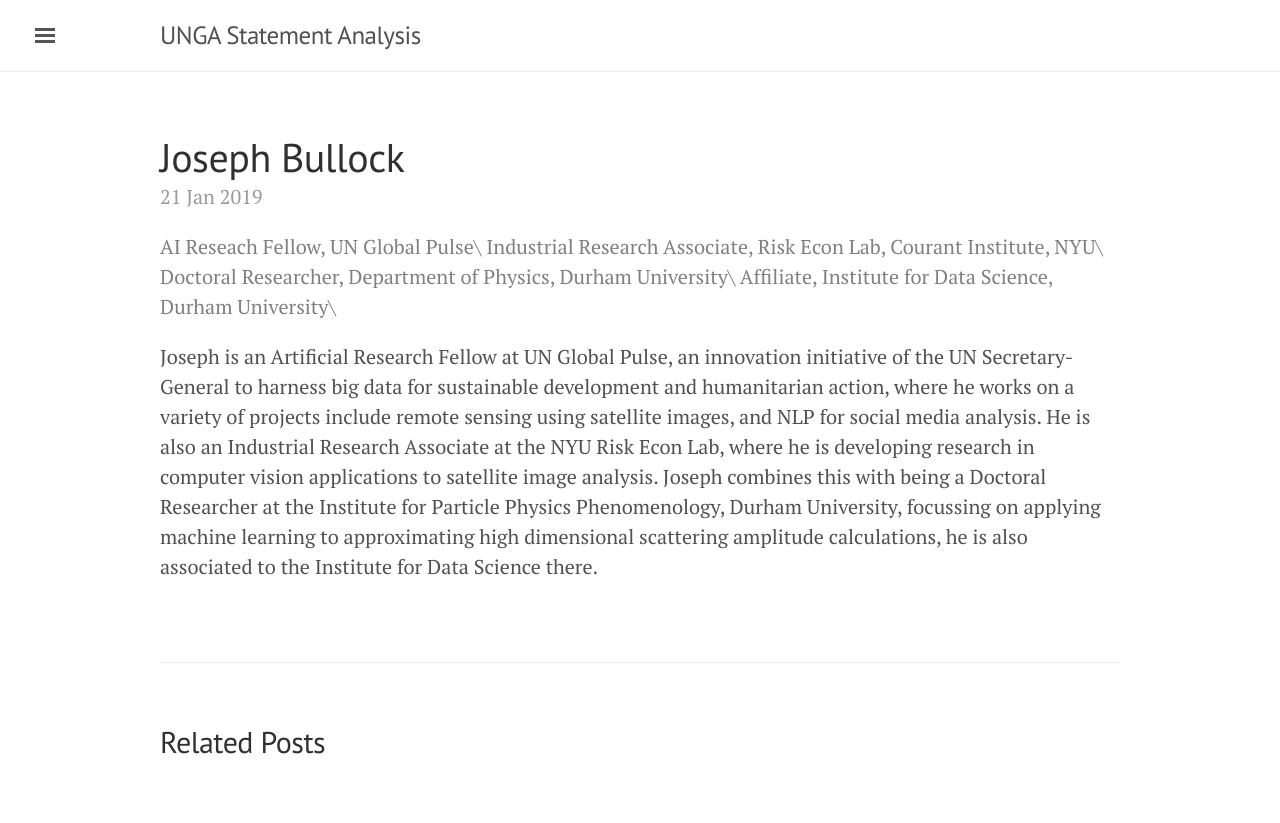
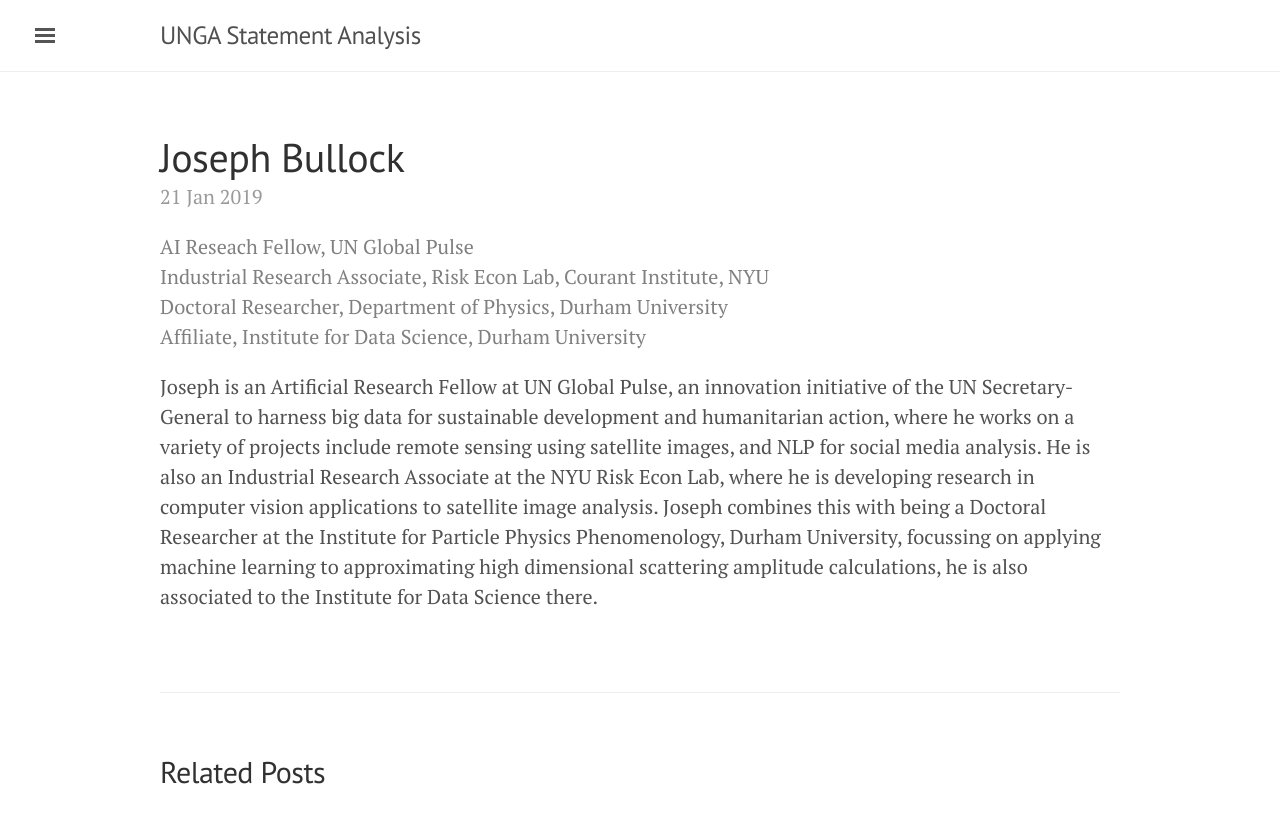
Before and after one commit to JosephPB/josephpb.github.io, a Jekyll site: the page built from _posts/2019-01-21-introducing-UNGA.md, in a window 1280 px wide. Shown: the top 823 px of the page. Built offline with Jekyll 4.4.1, drawn with Linux system fonts in a browser that asks for light colours.

Commit message:
first page commit

```diff
--- a/_posts/2019-01-21-introducing-UNGA.md
+++ b/_posts/2019-01-21-introducing-UNGA.md
@@ -3,9 +3,9 @@
 title: Joseph Bullock
 ---
 
-<span style="color:grey">AI Reseach Fellow, UN Global Pulse\
-Industrial Research Associate, Risk Econ Lab, Courant Institute, NYU\
-Doctoral Researcher, Department of Physics, Durham University\
-Affiliate, Institute for Data Science, Durham University\
+<span style="color:grey">AI Reseach Fellow, UN Global Pulse<br/>
+Industrial Research Associate, Risk Econ Lab, Courant Institute, NYU<br/>
+Doctoral Researcher, Department of Physics, Durham University<br/>
+Affiliate, Institute for Data Science, Durham University<br/>
 
 Joseph is an Artificial Research Fellow at UN Global Pulse, an innovation initiative of the UN Secretary-General to harness big data for sustainable development and humanitarian action, where he works on a variety of projects include remote sensing using satellite images, and NLP for social media analysis. He is also an Industrial Research Associate at the NYU Risk Econ Lab, where he is developing research in computer vision applications to satellite image analysis. Joseph combines this with being a Doctoral Researcher at the Institute for Particle Physics Phenomenology, Durham University, focussing on applying machine learning to approximating high dimensional scattering amplitude calculations, he is also associated to the Institute for Data Science there.
```
